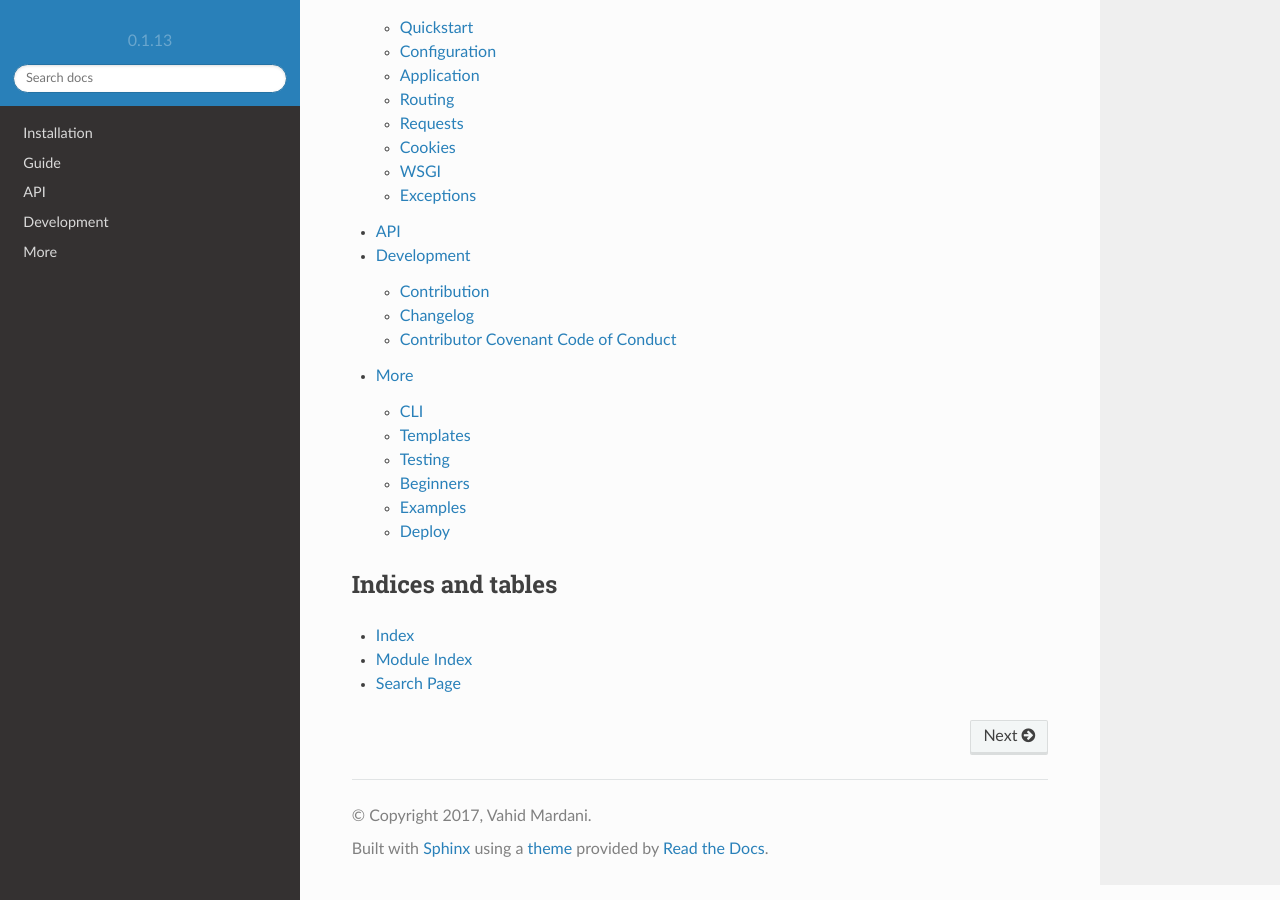
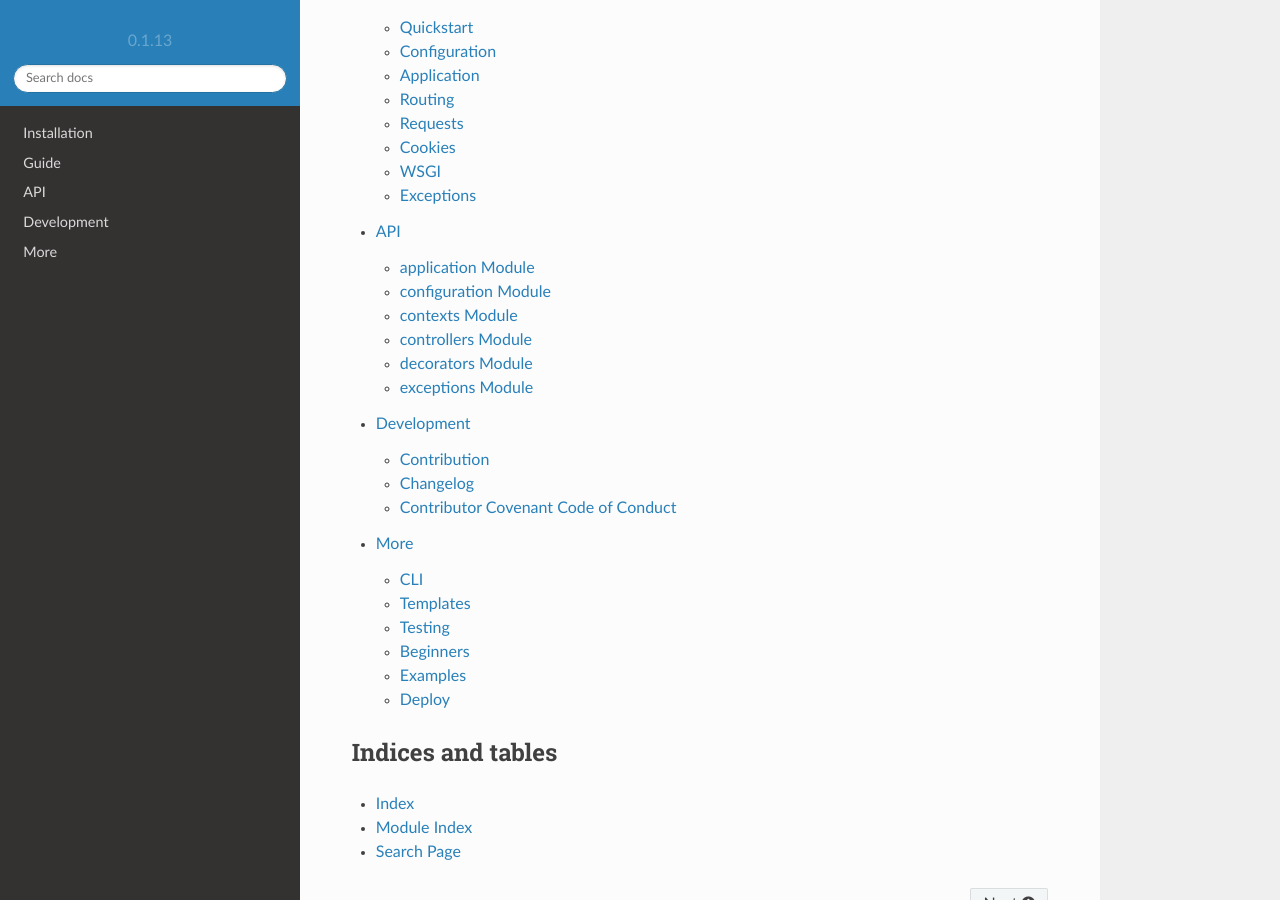
Before and after one commit to pylover/nanohttp, a Sphinx documentation site: the page built from sphinx/index.rst, in a window 1280 px wide and 900 px high, scrolled down 707 px. Built offline with Sphinx 7.4.7 and the Read the Docs theme 2.0.0, drawn with Linux system fonts in a browser that asks for light colours.

```diff
--- a/sphinx/api/index.rst
+++ b/sphinx/api/index.rst
@@ -1,2 +1,82 @@
 API
 ===
+
+application Module
+------------------
+
+.. module:: nanohttp.application
+
+Application
+^^^^^^^^^^^
+
+.. autoclass:: Application
+
+    .. autoattribute:: __logger__
+    .. autoattribute:: __root__
+    .. automethod:: __init__
+
+
+
+
+configuration Module
+--------------------
+
+.. module:: nanohttp.configuration
+
+configure
+^^^^^^^^^
+
+.. autofunction:: configure
+
+
+
+
+contexts Module
+---------------
+
+.. module:: nanohttp.contexts
+
+Context
+^^^^^^^
+.. autoclass:: Context
+
+
+
+
+controllers Module
+------------------
+
+.. module:: nanohttp.controllers
+
+Controller
+^^^^^^^^^^
+
+.. autoclass:: Controller
+
+RestController
+^^^^^^^^^^^^^^
+
+.. autoclass:: RestController
+
+Static
+^^^^^^
+.. autoclass:: Static
+
+
+RegexRouteController
+^^^^^^^^^^^^^^^^^^^^
+.. autoclass:: RegexRouteController
+
+
+
+decorators Module
+-----------------
+
+.. automodule:: nanohttp.decorators
+
+
+
+exceptions Module
+-----------------
+
+.. automodule:: nanohttp.exceptions
```
